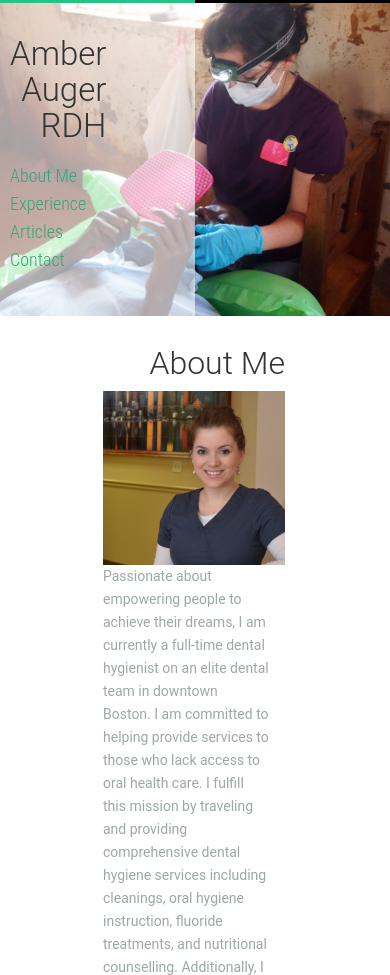
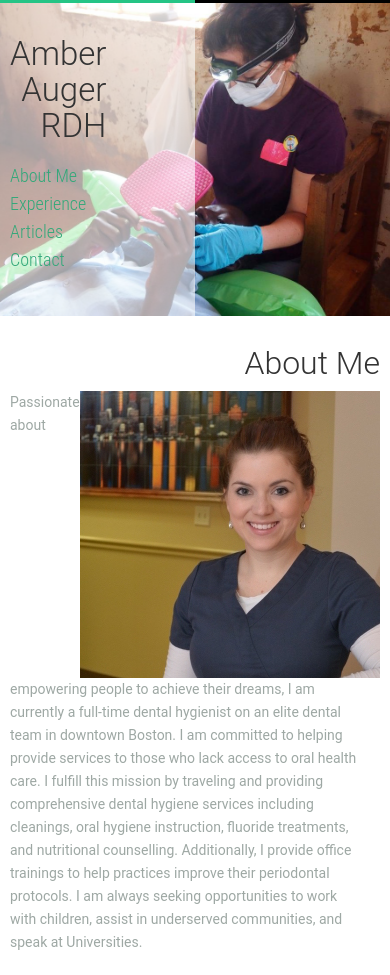
Before and after one commit to samueldowd/amber-home-gcloud, a plain HTML site: page index.html in a window 390 px wide. Shown: the top 975 px of the page. Drawn offline with nearby package versions, Linux system fonts and the light colour scheme; a script that the page names is missing.

Commit message:
Changed a bit of the responsiveness

```diff
--- a/index.html
+++ b/index.html
@@ -1,6 +1,6 @@
 <!DOCTYPE html>
 <!-- This site was created in Webflow. http://www.webflow.com-->
-<!-- Last Published: Sun Dec 21 2014 16:10:19 GMT+0000 (UTC) -->
+<!-- Last Published: Sun Dec 21 2014 16:21:43 GMT+0000 (UTC) -->
 <html data-wf-site="545d0af39ad3ba6e43451592" data-wf-page="545d0af39ad3ba6e43451594">
 <head>
   <meta charset="utf-8">
@@ -30,18 +30,20 @@
     </div>
   </div>
   <div class="section" id="my-story">
-    <div class="w-row row">
-      <div class="w-col w-col-4 align-right">
-        <h2>About Me</h2>
-      </div>
-      <div class="w-col w-col-8 w-clearfix"><img class="portrait" src="images/amber_opt.jpg" alt="547257ab79be4eb47403f5f2_amber_opt.jpg">
-        <p>Passionate about empowering people to achieve their dreams, I am currently a full-time dental hygienist on an elite dental team in downtown Boston. I am committed to helping provide services to those who lack access to oral health care. I fulfill this mission by traveling and providing comprehensive dental hygiene services including cleanings, oral hygiene instruction, fluoride treatments, and nutritional counselling. Additionally, I provide office trainings to help practices improve their periodontal protocols. I am always seeking opportunities to work with children, assist in underserved communities, and speak at Universities.</p>
+    <div class="w-container">
+      <div class="w-row rowexp">
+        <div class="w-col w-col-4 align-right">
+          <h2>About Me</h2>
+        </div>
+        <div class="w-col w-col-8 w-clearfix"><img class="portrait" src="images/amber_opt.jpg" alt="547257ab79be4eb47403f5f2_amber_opt.jpg">
+          <p>Passionate about empowering people to achieve their dreams, I am currently a full-time dental hygienist on an elite dental team in downtown Boston. I am committed to helping provide services to those who lack access to oral health care. I fulfill this mission by traveling and providing comprehensive dental hygiene services including cleanings, oral hygiene instruction, fluoride treatments, and nutritional counselling. Additionally, I provide office trainings to help practices improve their periodontal protocols. I am always seeking opportunities to work with children, assist in underserved communities, and speak at Universities.</p>
+        </div>
       </div>
     </div>
   </div>
   <div class="section green middle" id="photos">
     <div class="w-container">
-      <div class="w-row">
+      <div class="w-row rowexp">
         <div class="w-col w-col-4 align-right">
           <h2>Experience</h2>
         </div>
```
